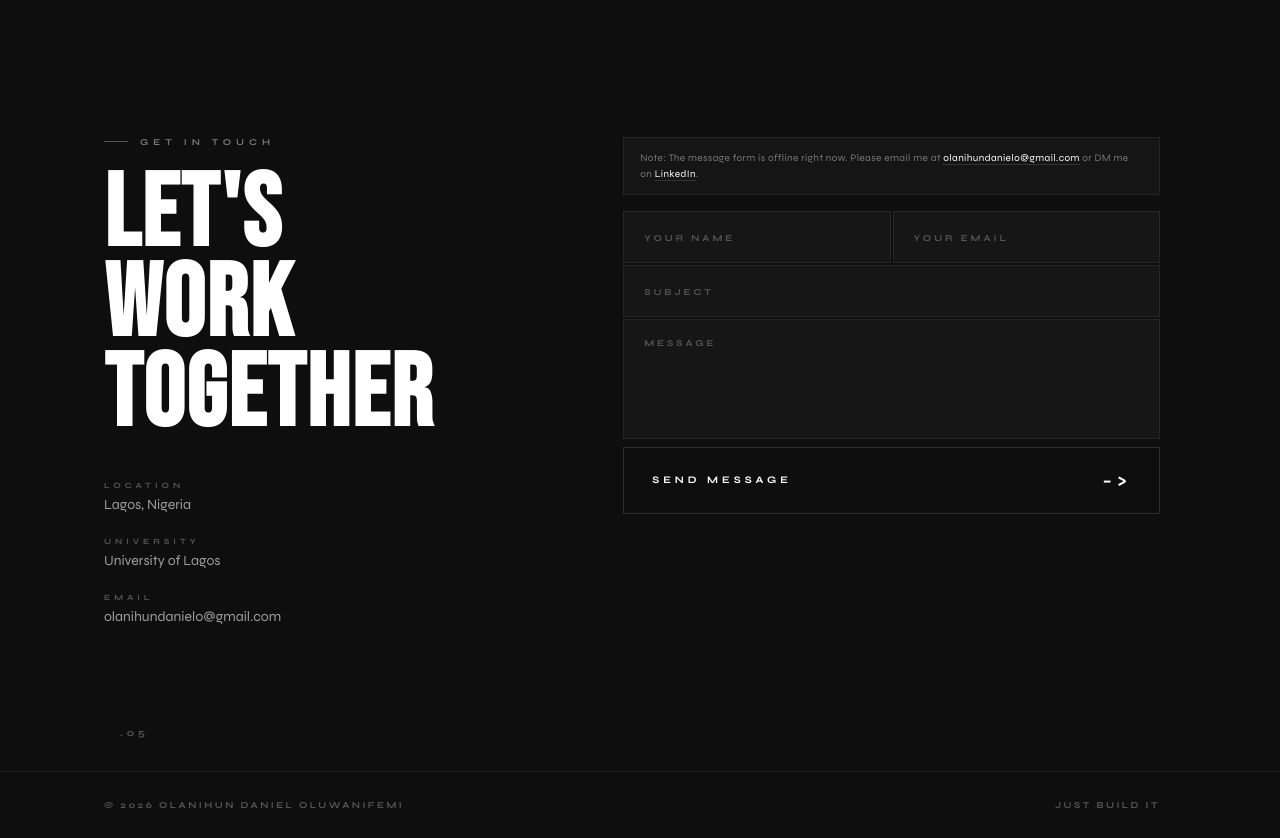
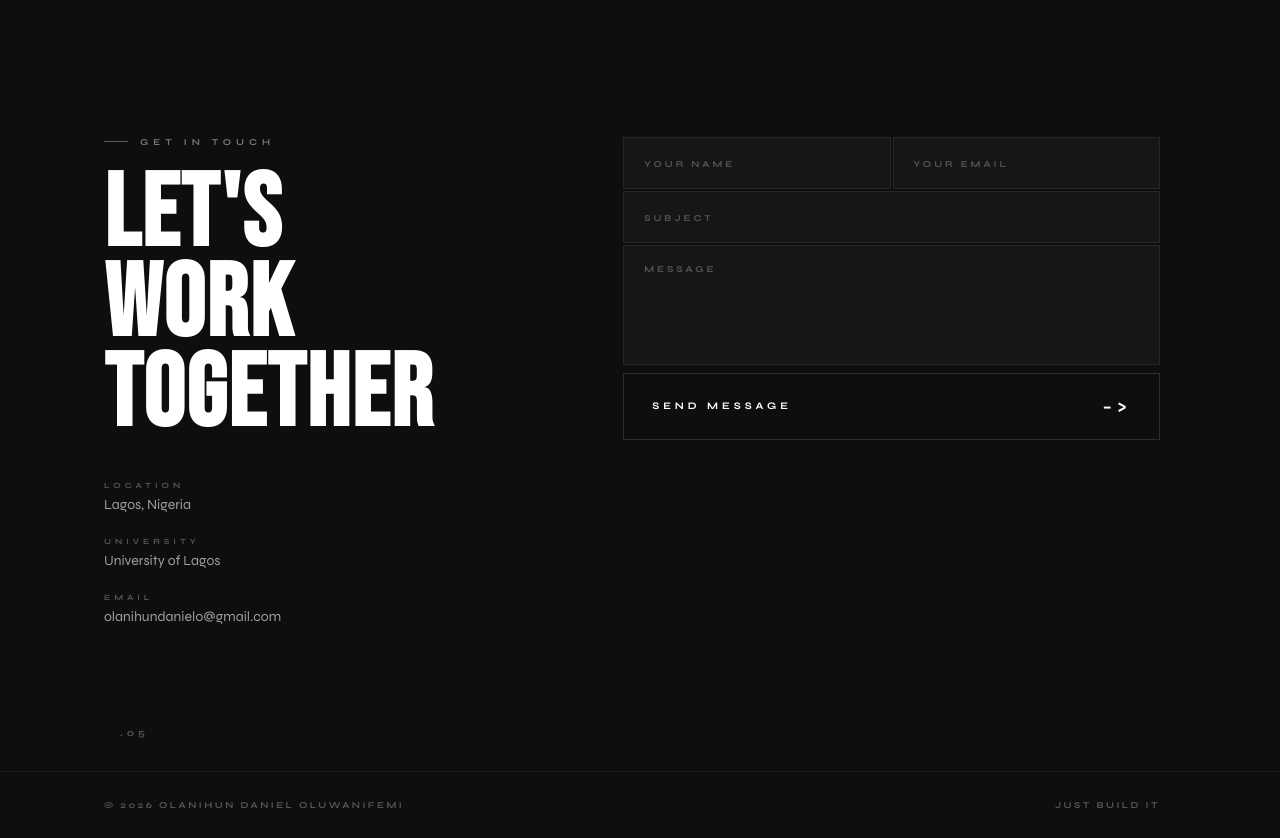
Before and after one commit to olanihundaniel0-star/portfolio-v1, a React (Vite) app: page / in a window 1280 px wide. Shown: the part 4040-4878 px from the top of the page. Built offline with nearby package versions, Linux system fonts and the light colour scheme.

Commit message:
feat: removed contact indicator

```diff
--- a/src/components/Contact.tsx
+++ b/src/components/Contact.tsx
@@ -1,5 +1,5 @@
 import { type ChangeEvent, type FormEvent, useState } from 'react';
-import { CONTACT_INFO, SOCIAL_LINKS } from '../data/constants';
+import { CONTACT_INFO } from '../data/constants';
 
 type ContactFormData = {
   name: string;
@@ -159,17 +159,6 @@ export default function Contact() {
           </div>
         </div>
         <form className="form-wrap reveal reveal-d2" onSubmit={handleSubmit}>
-          <p className="form-note">
-            Note: The message form is offline right now. Please email me at{' '}
-            <a href={`mailto:${CONTACT_INFO.email}`}>
-              {CONTACT_INFO.email}
-            </a>{' '}
-            or DM me on{' '}
-            <a href={SOCIAL_LINKS.linkedin} target="_blank" rel="noreferrer">
-              LinkedIn
-            </a>
-            .
-          </p>
           <div className="form-row">
             <div className="form-group">
               <input
```
